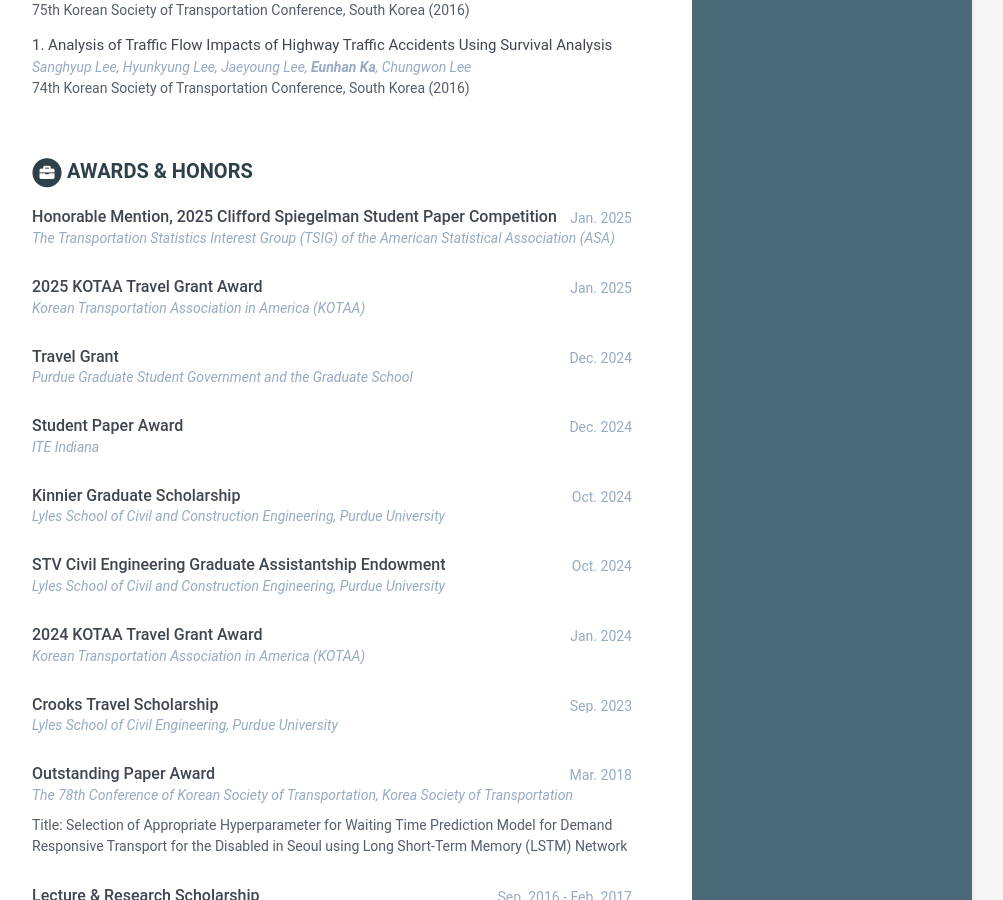
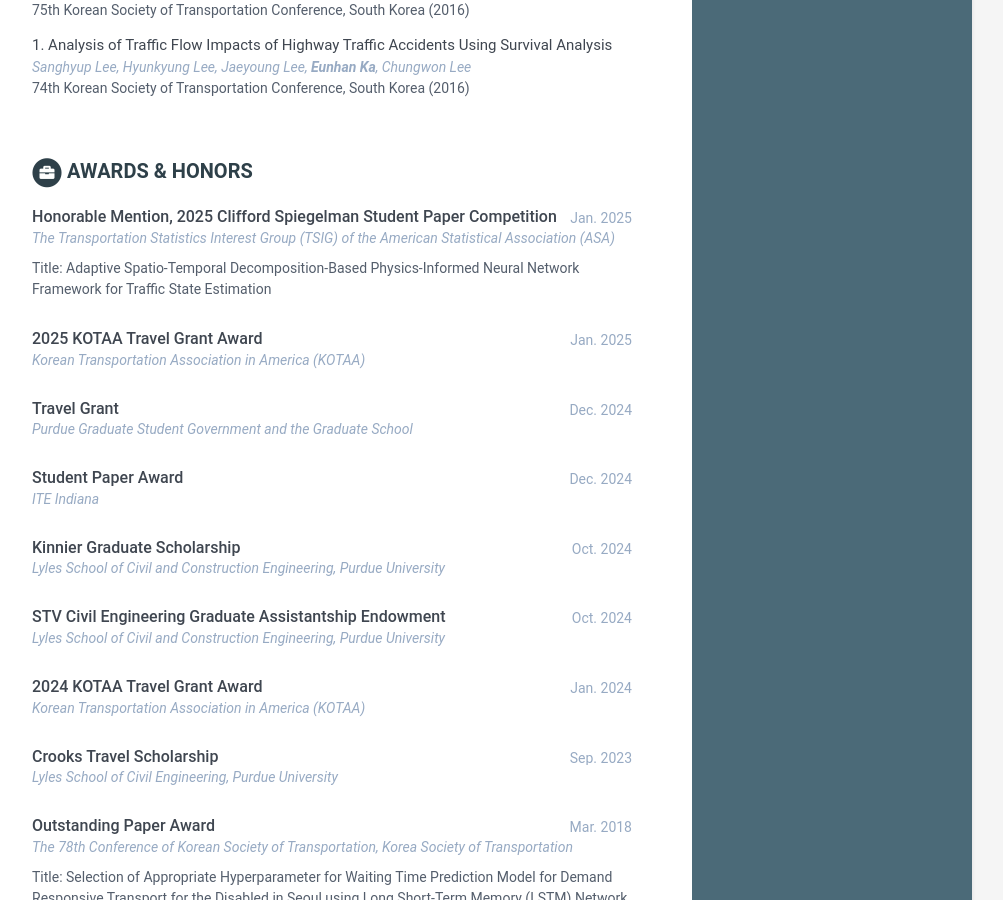
Before and after one commit to eunhanka/eunhanka.github.io, a Jekyll site: the page built from index.html, in a window 1280 px wide and 900 px high, scrolled down 5594 px. Shown: the whole window, without its empty margins (168-1171 px from the left). Built offline with Jekyll 4.4.1, drawn with Linux system fonts in a browser that asks for light colours.

Commit message:
Update data.yml

```diff
--- a/_data/data.yml
+++ b/_data/data.yml
@@ -233,6 +233,7 @@
       time: Jan. 2025
       company: <i>The Transportation Statistics Interest Group (TSIG) of the American Statistical Association (ASA)</i>
       details: |
+        <p>Title: Adaptive Spatio-Temporal Decomposition-Based Physics-Informed Neural Network Framework for Traffic State Estimation</p>
 
     - role: 2025 KOTAA Travel Grant Award
       time: Jan. 2025
```
